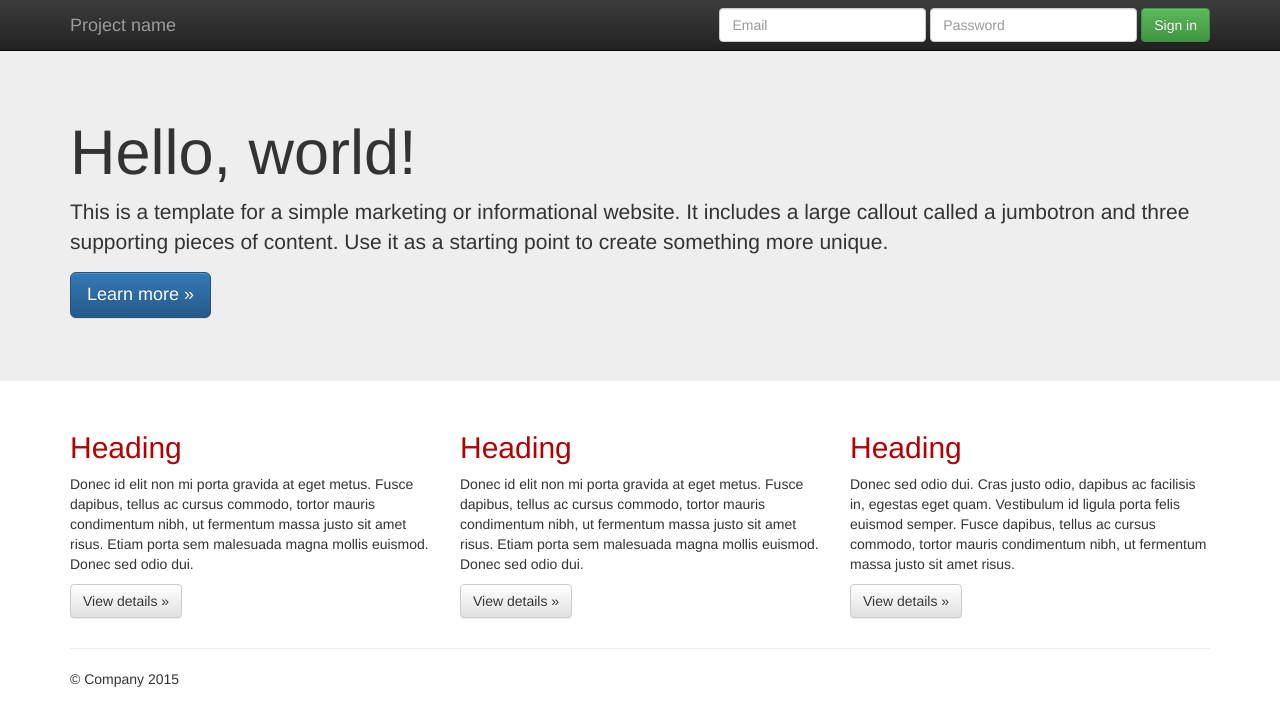
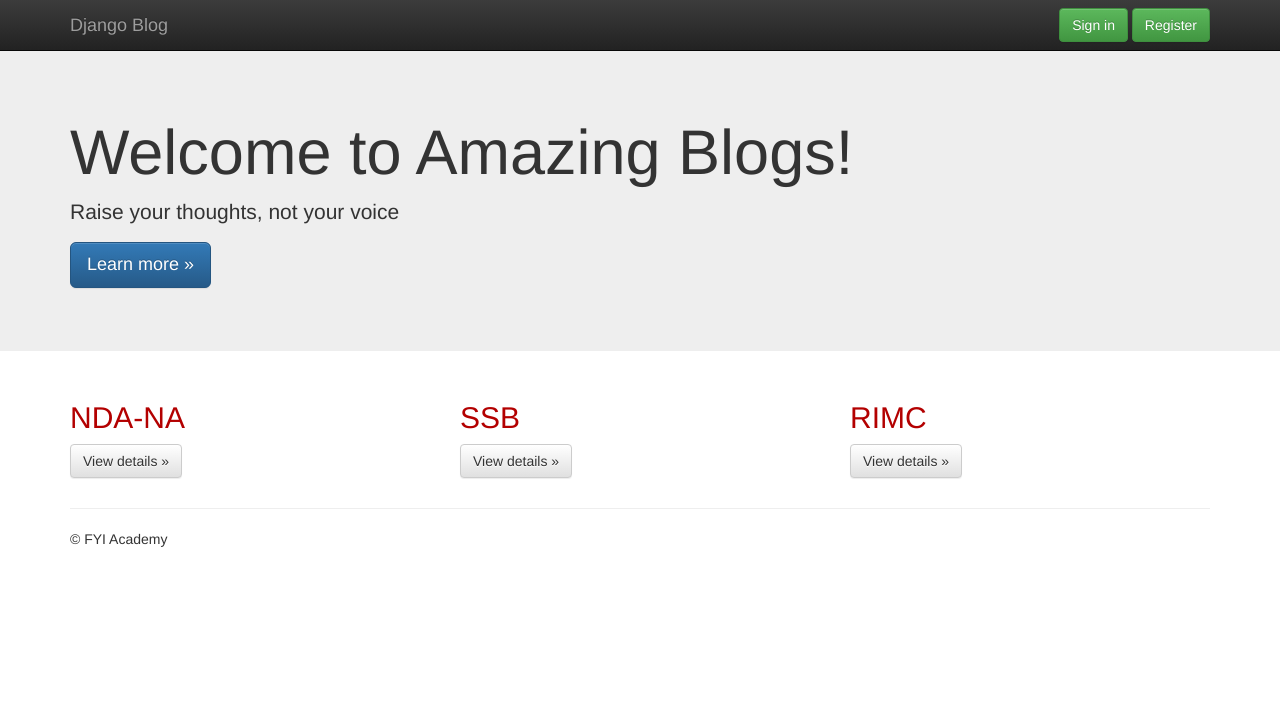
Before and after one commit to arjunkhangjrakpam/fyi, a Django app: page / in a window 1280 px wide. Shown: the top 726 px of the page. Run offline with Django 3.2, Linux system fonts and the light colour scheme; some libraries are stand-ins or nearby versions.

Commit message:
code added

```diff
--- /dev/null
+++ b/blog/templates/blog/base.html
@@ -0,0 +1,62 @@
+<!doctype html>
+<html class="no-js" lang="">
+    <head>
+        <meta charset="utf-8">
+        <meta http-equiv="X-UA-Compatible" content="IE=edge,chrome=1">
+        <title>{% block title %} {% endblock %}</title>
+        <meta name="description" content="">
+        <meta name="viewport" content="width=device-width, initial-scale=1">
+
+        <link rel="stylesheet" href="/static/blog/css/bootstrap.min.css">
+        <style>
+            body {
+                padding-top: 50px;
+                padding-bottom: 20px;
+            }
+        </style>
+        <link rel="stylesheet" href="/static/blog/css/bootstrap-theme.min.css">
+        <link rel="stylesheet" href="/static/blog/css/main.css">
+
+        <script src="/static/blog/js/vendor/modernizr-2.8.3-respond-1.4.2.min.js"></script>
+    </head>
+    <body>
+    <nav class="navbar navbar-inverse navbar-fixed-top" role="navigation">
+      <div class="container">
+        <div class="navbar-header">
+          <button type="button" class="navbar-toggle collapsed" data-toggle="collapse" data-target="#navbar" aria-expanded="false" aria-controls="navbar">
+            <span class="sr-only">Toggle navigation</span>
+            <span class="icon-bar"></span>
+            <span class="icon-bar"></span>
+            <span class="icon-bar"></span>
+          </button>
+          <a class="navbar-brand" href="/">Django Blog</a>
+        </div>
+        <div id="navbar" class="navbar-collapse collapse">
+          <form class="navbar-form navbar-right" role="form">
+            <a class="btn btn-success" role="button">Sign in</a>
+            <a class="btn btn-success" role="button">Register</a>
+          </form>
+        </div><!--/.navbar-collapse -->
+      </div>
+    </nav>
+
+    <!-- Main jumbotron for a primary marketing message or call to action -->
+
+      {% block content %}
+
+      {% endblock %}
+
+      {% block footer %}
+            <footer>
+              <p>&copy; FYI Academy</p>
+            </footer>
+      {% endblock %}
+
+    </div> <!-- /container -->        <script src="//ajax.googleapis.com/ajax/libs/jquery/1.11.2/jquery.min.js"></script>
+        <script>window.jQuery || document.write('<script src="js/vendor/jquery-1.11.2.min.js"><\/script>')</script>
+
+        <script src="/static/blog/js/vendor/bootstrap.min.js"></script>
+
+        <script src="/static/blog/js/main.js"></script>
+    </body>
+</html>
--- a/blog/templates/blog/index.html
+++ b/blog/templates/blog/index.html
@@ -1,55 +1,14 @@
-<!doctype html>
-<html class="no-js" lang="">
-    <head>
-        <meta charset="utf-8">
-        <meta http-equiv="X-UA-Compatible" content="IE=edge,chrome=1">
-        <title></title>
-        <meta name="description" content="">
-        <meta name="viewport" content="width=device-width, initial-scale=1">
+{% extends "blog/base.html" %}
+{% block title %}
 
-        <link rel="stylesheet" href="/static/blog/css/bootstrap.min.css">
-        <style>
-            body {
-                padding-top: 50px;
-                padding-bottom: 20px;
-            }
-        </style>
-        <link rel="stylesheet" href="/static/blog/css/bootstrap-theme.min.css">
-        <link rel="stylesheet" href="/static/blog/css/main.css">
+Welcome
 
-        <script src="/static/blog/js/vendor/modernizr-2.8.3-respond-1.4.2.min.js"></script>
-    </head>
-    <body>
-    <nav class="navbar navbar-inverse navbar-fixed-top" role="navigation">
+{% endblock %}
+{% block content %}
+<div class="jumbotron">
       <div class="container">
-        <div class="navbar-header">
-          <button type="button" class="navbar-toggle collapsed" data-toggle="collapse" data-target="#navbar" aria-expanded="false" aria-controls="navbar">
-            <span class="sr-only">Toggle navigation</span>
-            <span class="icon-bar"></span>
-            <span class="icon-bar"></span>
-            <span class="icon-bar"></span>
-          </button>
-          <a class="navbar-brand" href="#">Project name</a>
-        </div>
-        <div id="navbar" class="navbar-collapse collapse">
-          <form class="navbar-form navbar-right" role="form">
-            <div class="form-group">
-              <input type="text" placeholder="Email" class="form-control">
-            </div>
-            <div class="form-group">
-              <input type="password" placeholder="Password" class="form-control">
-            </div>
-            <button type="submit" class="btn btn-success">Sign in</button>
-          </form>
-        </div><!--/.navbar-collapse -->
-      </div>
-    </nav>
-
-    <!-- Main jumbotron for a primary marketing message or call to action -->
-    <div class="jumbotron">
-      <div class="container">
-        <h1>Hello, world!</h1>
-        <p>This is a template for a simple marketing or informational website. It includes a large callout called a jumbotron and three supporting pieces of content. Use it as a starting point to create something more unique.</p>
+        <h1>Welcome to Amazing Blogs!</h1>
+        <p>Raise your thoughts, not your voice</p>
         <p><a class="btn btn-primary btn-lg" href="#" role="button">Learn more &raquo;</a></p>
       </div>
     </div>
@@ -58,26 +17,23 @@
       <!-- Example row of columns -->
       <div class="row">
         <div class="col-md-4">
-          <h2>Heading</h2>
-          <p>Donec id elit non mi porta gravida at eget metus. Fusce dapibus, tellus ac cursus commodo, tortor mauris condimentum nibh, ut fermentum massa justo sit amet risus. Etiam porta sem malesuada magna mollis euismod. Donec sed odio dui. </p>
-          <p><a class="btn btn-default" href="#" role="button">View details &raquo;</a></p>
+          <h2>NDA-NA</h2>
+          <p><a class="btn btn-default" href="{% url 'nda_na' %}" role="button">View details &raquo;</a></p>
         </div>
         <div class="col-md-4">
-          <h2>Heading</h2>
-          <p>Donec id elit non mi porta gravida at eget metus. Fusce dapibus, tellus ac cursus commodo, tortor mauris condimentum nibh, ut fermentum massa justo sit amet risus. Etiam porta sem malesuada magna mollis euismod. Donec sed odio dui. </p>
-          <p><a class="btn btn-default" href="#" role="button">View details &raquo;</a></p>
+          <h2>SSB</h2>
+          <p><a class="btn btn-default" href="{% url 'ssb' %}" role="button">View details &raquo;</a></p>
        </div>
         <div class="col-md-4">
-          <h2>Heading</h2>
-          <p>Donec sed odio dui. Cras justo odio, dapibus ac facilisis in, egestas eget quam. Vestibulum id ligula porta felis euismod semper. Fusce dapibus, tellus ac cursus commodo, tortor mauris condimentum nibh, ut fermentum massa justo sit amet risus.</p>
-          <p><a class="btn btn-default" href="#" role="button">View details &raquo;</a></p>
+          <h2>RIMC</h2>
+          <p><a class="btn btn-default" href="{% url 'rimc' %}" role="button">View details &raquo;</a></p>
         </div>
       </div>
 
       <hr>
-
+{% endblock %}
       <footer>
-        <p>&copy; Company 2015</p>
+        <p>&copy; Company 2019</p>
       </footer>
     </div> <!-- /container -->        <script src="//ajax.googleapis.com/ajax/libs/jquery/1.11.2/jquery.min.js"></script>
         <script>window.jQuery || document.write('<script src="js/vendor/jquery-1.11.2.min.js"><\/script>')</script>
--- a/blog/urls.py
+++ b/blog/urls.py
@@ -10,6 +10,10 @@ from . import views
 
 urlpatterns = [
 	path('', views.index, name='index'),
+	path('nda_na',views.nda_na, name='nda_na'),
+	path('rimc',views.rimc, name='rimc'),
+	path('ssb',views.ssb, name='ssb'),
+
 	#path('setup', PostListView.as_view(), name='setup'),
 	#path('register/', user_views.register, name='register'),
 	#path('login/', auth_views.LoginView.as_view(template_name='users/login.html'), name='login'),
--- a/blog/views.py
+++ b/blog/views.py
@@ -7,4 +7,48 @@ from django.http import HttpResponse
 
 
 def index(request):
-	return render(request, 'blog/index.html')
+    return render(request, 'blog/index.html')
+
+
+posts = [
+
+{
+  'author' : 'Loonycorn',
+  'title' : 'Blog Post 1',
+  'content' : 'First post content',
+  'date_posted' : 'October 25, 2019'
+},
+{
+  'author' : 'Test',
+  'title' : 'Blog Post 2',
+  'content' : 'Second post content',
+  'date_posted' : 'October 26, 2019'
+}
+
+]
+
+
+
+def nda_na(request):
+	context = {
+
+  'posts' : posts
+
+   }
+	return render(request, 'blog/nda_na.html',context)
+
+def rimc(request):
+	context = {
+
+  'posts' : posts
+
+   }
+	return render(request, 'blog/rimc.html',context)
+
+def ssb(request):
+	context = {
+
+  'posts' : posts
+
+   }
+	return render(request, 'blog/ssb.html',context)
```
Also changed, not shown: blog/templates/blog/nda_na.html (added, +32 -0 lines), blog/templates/blog/rimc.html (added, +32 -0 lines), blog/templates/blog/ssb.html (added, +32 -0 lines).
